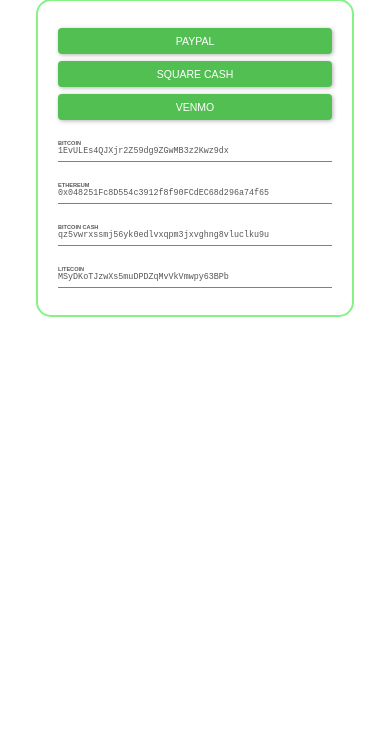
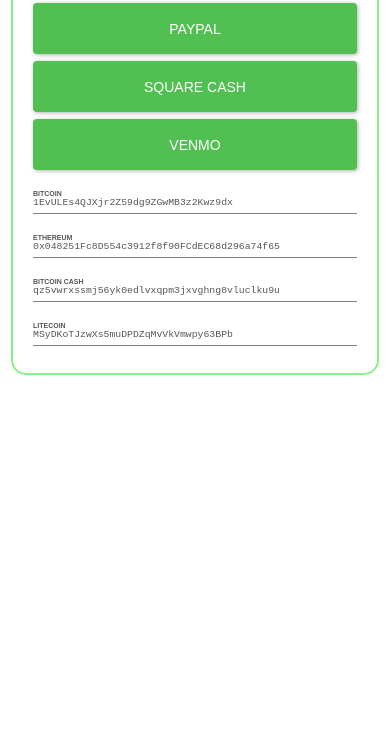
Before and after one commit to ghettifish/pay.bovee.me, a plain HTML site: page index.html in a window 390 px wide. Shown: the part 111-844 px from the top of the page. Drawn offline with nearby package versions, Linux system fonts and the light colour scheme.

Commit message:
slightly larger buttons

```diff
--- a/style.css
+++ b/style.css
@@ -12,7 +12,10 @@
         background: #52bf52;
         border: none !important;
         color: #fff;
-        font-size: 1.5rem;
+        font-size: 2rem;
+        font-weight: bold;
+        padding: 2.5rem 2.5rem;
+
     }
     main {
         padding: 15px;
@@ -24,7 +27,18 @@
     }
 
     main {
-        padding: 15px;
+        padding: 25px !important;
+    }
+    .pay__links a {
+        margin-top: 1rem !important;
+        text-align: center;
+        background: #52bf52;
+        border: none !important;
+        color: #fff;
+        font-size: 2rem;
+        font-weight: bold;
+        padding: 2.5rem 2.5rem !important;
+
     }
 }
 
@@ -115,6 +129,10 @@ a {
 }
 .crypto p {
     font-family: monospace;
+    font-size: 1.4rem;
+}
+.crypto h3 {
+    font-size: 1rem;
 }
 .dollhair {
     font-size: 1.2rem;
```
